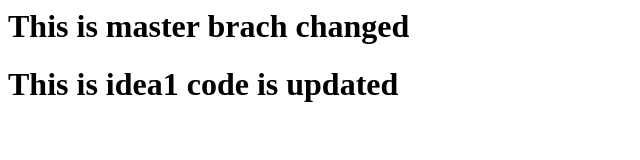
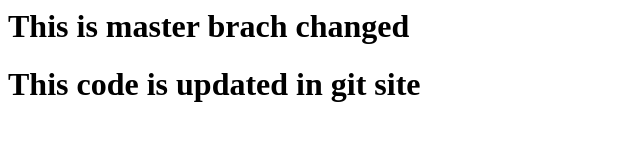
Before and after one commit to lavishBagdia87/devServer, a plain HTML site: page index.html in a window 1280 px wide. Shown: the whole page, without its empty margins (0-640 px from the left). Drawn offline with Linux system fonts and the light colour scheme.

Commit message:
dev 2 change
changes in git site

```diff
--- a/index.html
+++ b/index.html
@@ -1,2 +1,2 @@
 <h1>This is master brach changed</h1>
-<h1>This is idea1 code is updated </h1>
+<h1>This code is updated in git site </h1>
```
